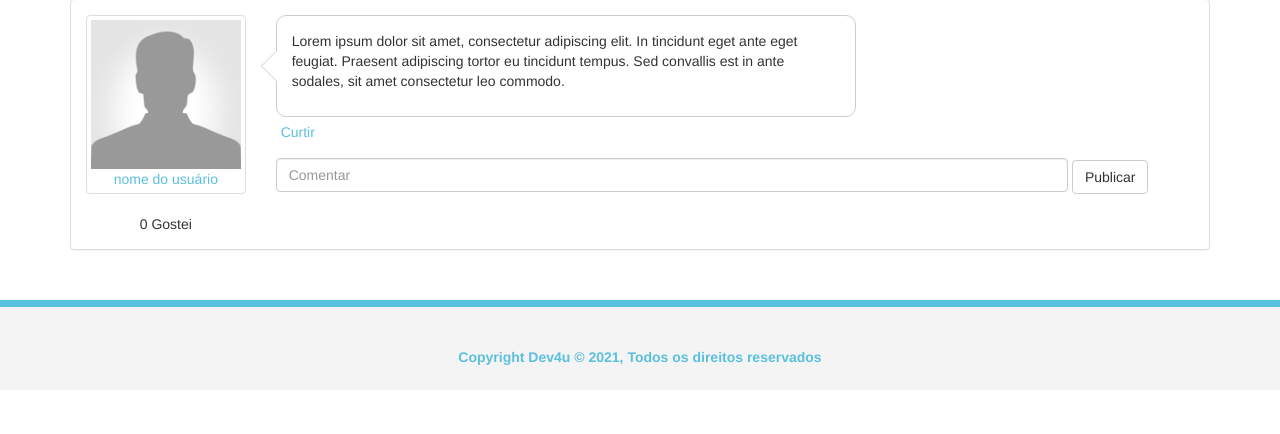
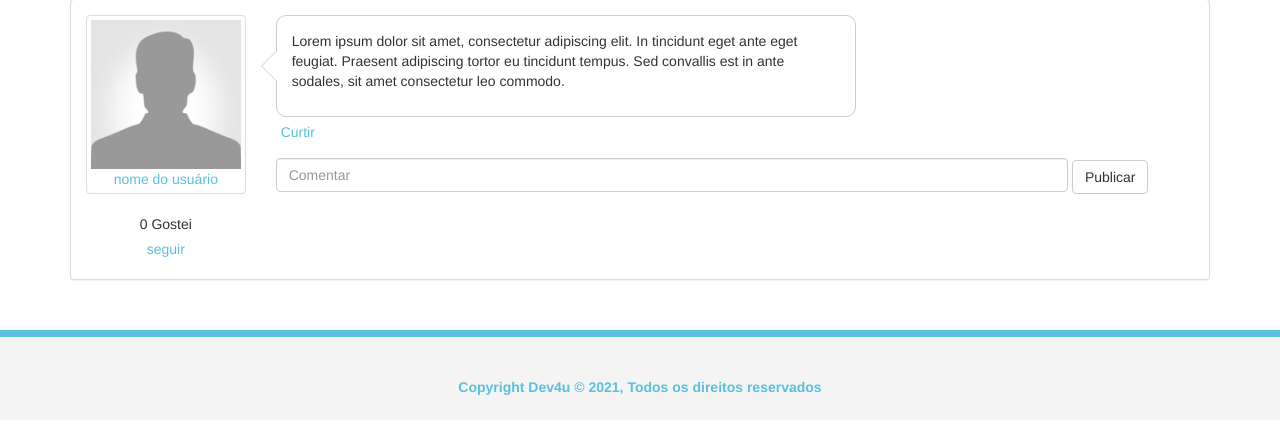
Before and after one commit to BlackWidow29/ac4-dad, a Flask app: page / in a window 1280 px wide. Shown: the part 350-784 px from the top of the page. Run offline with Flask 2, Linux system fonts and the light colour scheme; some libraries are stand-ins or nearby versions.

Commit message:
Added folow button

```diff
--- a/templates/index.html
+++ b/templates/index.html
@@ -51,10 +51,12 @@
                         <div class="panel-body">
                             <div class="row">
                                 <div class="col-sm-2">
-                                    <a class="post-avatar thumbnail" href="profile.html"><img src="Static/images/user.png">
+                                    <a class="post-avatar thumbnail" href="profile.html"><img
+                                            src="Static/images/user.png">
                                         <div class="text-center">nome do usuário</div>
                                     </a>
                                     <div class="likes text-center">0 Gostei</div>
+                                    <p class="post-actions text-center"><a href="#">seguir</a>
                                 </div>
                                 <div class="col-sm-10">
                                     <div class="bubble">
```
